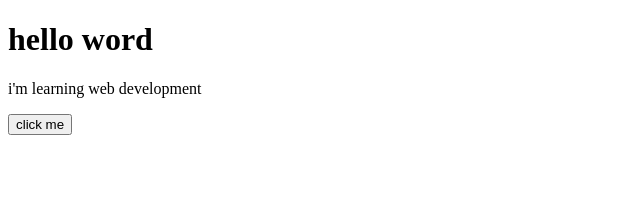
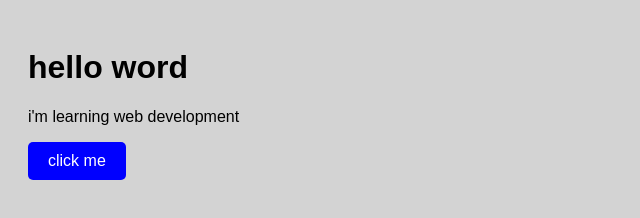
Before and after one commit to Rachalem/https-github.com-SGALT-startapp-fil-rouge, a plain HTML site: page index.html in a window 1280 px wide. Shown: the whole page, without its empty margins (0-640 px from the left). Drawn offline with Linux system fonts and the light colour scheme.

Commit message:
ajout fichier style css

```diff
--- a/index.html
+++ b/index.html
@@ -4,7 +4,7 @@
     <meta charset="UTF-8" />
     <meta name="viewport" content="width=device-width, initial-scale=1.0" />
     <title>hello word</title>
-    <link rel="stylesheet" href="styles.css" />
+    <link rel="stylesheet" href="style.css" />
   </head>
 
   <body>
--- /dev/null
+++ b/style.css
@@ -0,0 +1,14 @@
+body {
+  font-family: Arial, Helvetica, sans-serif;
+  padding: 20px;
+  background-color: lightgray;
+}
+button {
+  padding: 10px 20px;
+  font-size: 16px;
+  background-color: blue;
+  color: white;
+  border: none;
+  border-radius: 5px;
+  cursor: pointer;
+}
```
Also changed, not shown: script.js (line endings or trailing spaces), 1 other file.
